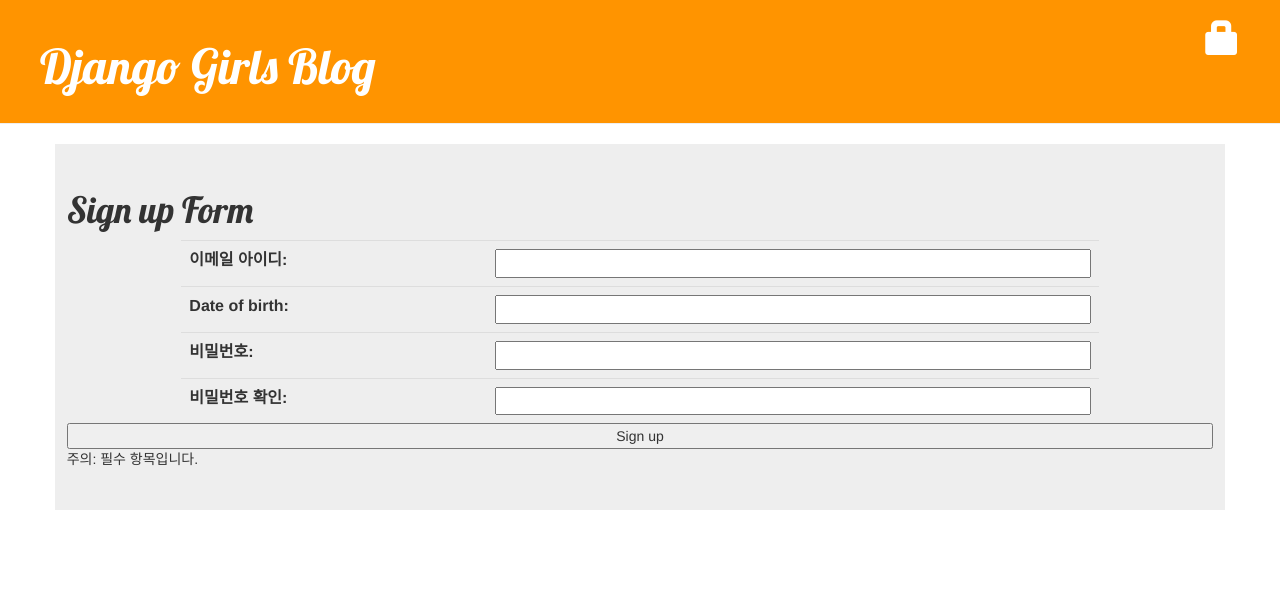
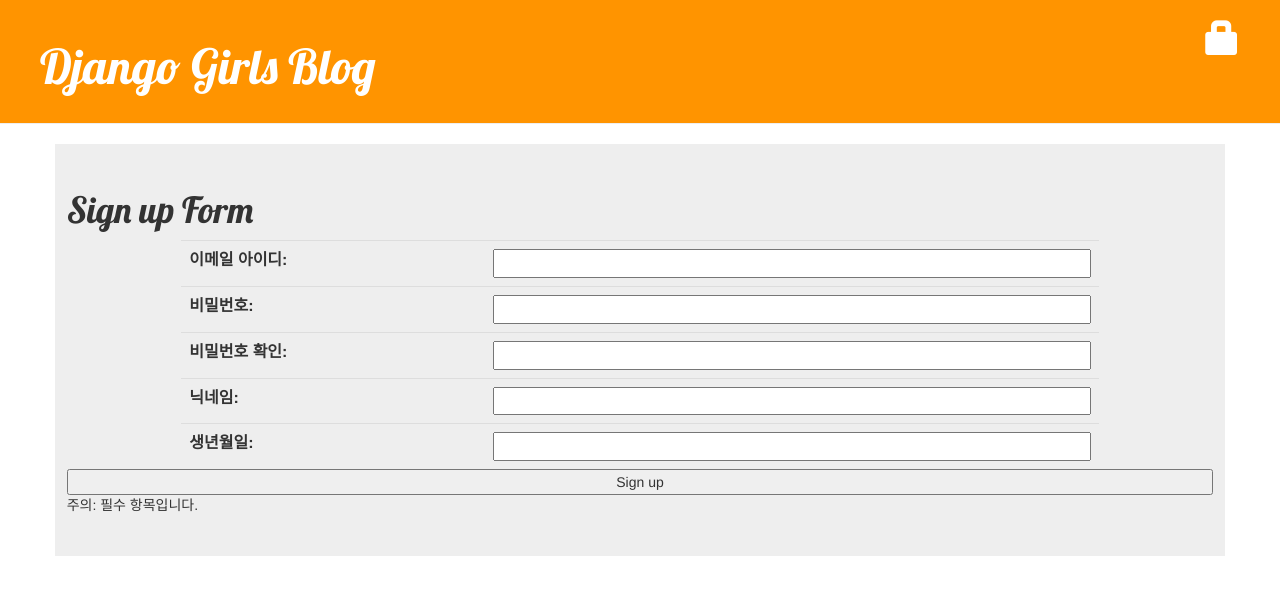
Before and after one commit to SoeunLee/home-PSS, a Django app: page /accounts/new/ in a window 1280 px wide. Shown: the top 595 px of the page. Run offline with Django 3.2, Linux system fonts and the light colour scheme; some libraries are stand-ins or nearby versions.

Commit message:
add attr authorname to model user

```diff
--- a/blog/forms.py
+++ b/blog/forms.py
@@ -21,13 +21,14 @@ class CommentForm(forms.ModelForm):
 
 class UserCreationForm(forms.ModelForm):
     username = forms.EmailField(label='이메일 아이디', max_length=255)
-    # date_of_birth = forms.
+    authorname = forms.CharField(label='닉네임', max_length=20)
+    date_of_birth = forms.DateField(label='생년월일')
     password1 = forms.CharField(label='비밀번호', widget=forms.PasswordInput)
     password2 = forms.CharField(label='비밀번호 확인', widget=forms.PasswordInput)
 
     class Meta:
         model = User
-        fields = ('username', 'date_of_birth')
+        fields = ('username', 'password1', 'password2', 'authorname', 'date_of_birth')
 
     def clean_password2(self):
         password1 = self.cleaned_data.get("password1")
--- a/blog/models.py
+++ b/blog/models.py
@@ -71,7 +71,7 @@ class UserManager(BaseUserManager):
 
 class User(AbstractBaseUser):
     username = models.EmailField(verbose_name='username', max_length=255, unique=True, )
-    # username = models.CharField(max_length=20)
+    authorname = models.CharField(max_length=20)
     date_of_birth = models.DateField()
     is_active = models.BooleanField(default=True)
     is_admin = models.BooleanField(default=False)
@@ -79,7 +79,7 @@ class User(AbstractBaseUser):
     objects = UserManager()
 
     USERNAME_FIELD = 'username'
-    REQUIRED_FIELDS = ['date_of_birth']
+    REQUIRED_FIELDS = ['authorname', 'date_of_birth']
 
     def has_perm(self, perm, obj=None):
         return True
--- a/blog/templates/blog/post_detail.html
+++ b/blog/templates/blog/post_detail.html
@@ -3,7 +3,7 @@
 {% block content %}
     <div class="post">
         <h1>{{ post.title }}</h1>
-        <div class="right"><strong>{{ post.author.username }}</strong></div>
+        <div class="right"><strong>{{ post.author.authorname }}</strong></div>
             {% if user.is_authenticated %}
                 <a class="btn btn-default" href="{% url 'post_edit' pk=post.pk %}"><span class="glyphicon glyphicon-pencil"></span></a>
                 <a class="btn btn-default" href="{% url 'post_remove' pk=post.pk %}"><span class="glyphicon glyphicon-remove"></span></a>
@@ -25,7 +25,7 @@
             <div class="comment">
                 <table>
                     <tr>
-                        <td><strong>{{ comment.author.username }}</strong>&nbsp;&nbsp;</td>
+                        <td><strong>{{ comment.author.authorname }}</strong>&nbsp;&nbsp;</td>
                         <td class="date">
                             <small>
                                 {% if comment.created_date == comment.published_date %}
--- a/blog/templates/blog/post_list.html
+++ b/blog/templates/blog/post_list.html
@@ -6,7 +6,7 @@
             <h1><a href="{% url 'post_detail' pk=post.pk %}">{{ post.title|truncatechars:40 }}</a></h1>
             <table>
                 <tr>
-                    <td>{{ user.username }}&nbsp;&nbsp;</td>
+                    <td>{{ user.authorname }}&nbsp;&nbsp;</td>
                     <td class="date"><small>{{ post.created_date }}</small></td>
                 </tr>
             </table>
```
Also changed, not shown: blog/migrations/0001_initial.py, blog/migrations/0002_comment_published_date.py (deleted).
